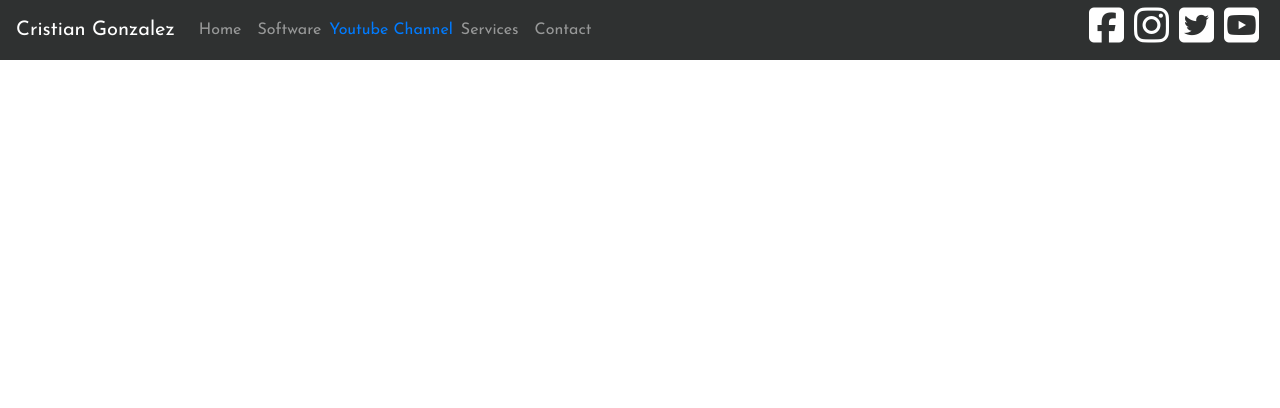
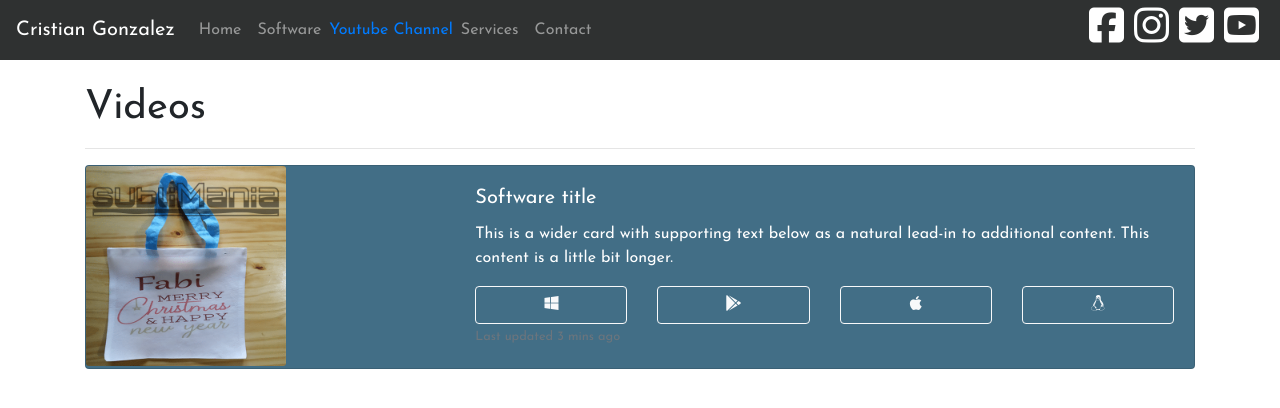
Before and after one commit to crisgonzalez94/cristiangonzalez.site, a PHP site: page /youtube-channel.php in a window 1280 px wide. Shown: the top 408 px of the page. Run offline with PHP 8.4, Linux system fonts and the light colour scheme; some libraries are stand-ins or nearby versions.

Commit message:
added pages contact.php software.php youtubechannel.php

```diff
--- a/styles/style.css
+++ b/styles/style.css
@@ -31,8 +31,8 @@
 }
 
 .card-img{
-    width: 200px;
-    height: 200px;
+    max-width: 200px;
+    max-height: 200px;
 }
 
 .btn-download{
--- a/youtube-channel.php
+++ b/youtube-channel.php
@@ -1,6 +1,65 @@
 <?php
     require 'includes/header.php';
 ?>
+
+<div class="container">
+    <br>
+    <h1>Videos</h1>
+    <hr>
+
+    <div class="card mb-3 bg-steel-blue">
+        <div class="row no-gutters">
+            <div class="col-md-4 col-sm-4">
+                <img src="assets/pictures/software/software-1.gif" class="card-img" alt="...">
+            </div>
+            <div class="col-md-8 col-sm-8">
+                <div class="card-body">
+                    <h5 class="card-title white">Software title</h5>
+                    <p class="card-text white">This is a wider card with supporting text below as a natural lead-in to additional content. This content is a little bit longer.</p>
+
+                    <!--Download buttons-->
+                    <div class="row">
+
+                        <div class="col-md-3 col-sm-3">
+                            <button class="btn btn-outline-light btn-download toolstips" data-toggle="tooltip" data-placement="bottom" title="Download for windows 7 / 8.1 / 10">
+                                <i class="fab fa-windows"></i>
+                            </button>
+                        </div>
+
+                        <div class="col-md-3 col-sm-3">
+
+                            <button class="btn btn-outline-light btn-download toolstips" data-toggle="tooltip" data-placement="bottom" title="Download in PlayStore">
+                                <i class="fab fa-google-play"></i>
+                            </button>
+
+                        </div>
+
+                        <div class="col-md-3 col-sm-3">
+
+                            <button class="btn btn-outline-light btn-download toolstips" data-toggle="tooltip" data-placement="bottom" title="Download for osx 13.1 or higher">
+                                <i class="fab fa-apple"></i>
+                            </button>
+
+                        </div>
+
+                        <div class="col-md-3 col-sm-3">
+                                <button class="btn btn-outline-light btn-download toolstips" data-toggle="tooltip" data-placement="bottom" title="Download for debian distributions">
+                                <i class="fab fa-linux"></i>
+                            </button>
+                        </div>
+
+                    </div>
+
+                    <p class="card-text"><small class="text-muted">Last updated 3 mins ago</small></p>
+                </div>
+
+            </div>
+        </div>
+    </div>
+
+</div>
+
+
 
 <!--This js code is for change class of header link-->
 <script>
```
Also changed, not shown: contact.php (+70 -0 lines).
